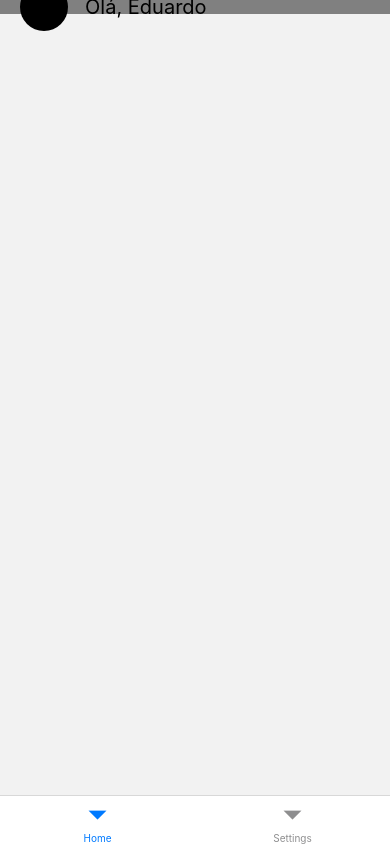
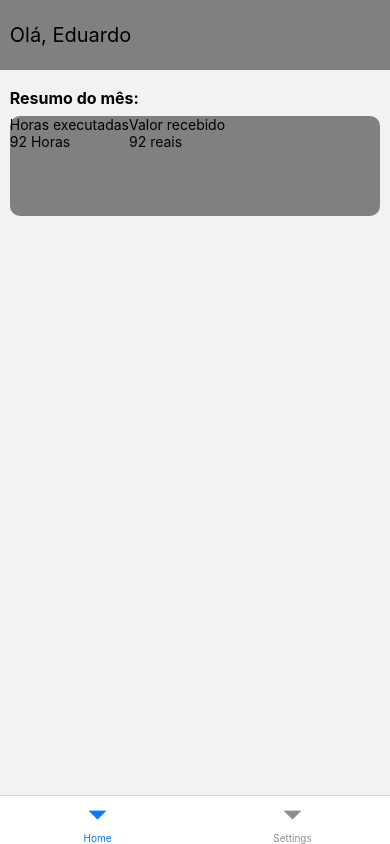
Before and after one commit to EduBarrros/OvertimeWizard, a React Native app: screen /Home in a window 390 px wide. Built offline with nearby package versions, Linux system fonts and the light colour scheme.

Commit message:
Feat: add OvertimeResume

```diff
--- a/src/components/Header/index.tsx
+++ b/src/components/Header/index.tsx
@@ -5,7 +5,6 @@ import styles from "./styles";
 const Header = () => {
   return (
     <View style={styles.MainContainer}>
-      <View style={styles.UserImage} />
       <Text style={styles.UserName}>{`Olá, ${"Eduardo"}`}</Text>
     </View>
   );
--- a/src/components/Header/styles.ts
+++ b/src/components/Header/styles.ts
@@ -5,10 +5,9 @@ const styles = StyleSheet.create({
     MainContainer: {
         backgroundColor: 'gray',
         width: '100%',
-        height: '30%',
-        flexDirection: 'row',
-        alignItems: 'center',
-        paddingHorizontal: '5%',
+        height: 70,
+        justifyContent: 'center',
+        paddingHorizontal: '2.5%',
     },
     UserImage: {
         width: 48,
@@ -22,7 +21,6 @@ const styles = StyleSheet.create({
         alignItems: 'center'
     },
     UserName: {
-        marginLeft: '5%',
         fontSize: 20
     }
 });
--- /dev/null
+++ b/src/components/OvertimeResume/index.tsx
@@ -0,0 +1,25 @@
+import React from "react";
+import { Text, View } from "react-native";
+import styles from "./styles";
+
+const OvertimeResume = () => {
+  return (
+    <>
+    <Text style={styles.ResumeTitle}>Resumo do mês:</Text>
+    <View style={styles.MainContainer}>
+      <View style={styles.SubContainer}>
+        <View>
+          <Text>Horas executadas</Text>
+          <Text>92 Horas</Text>
+        </View>
+        <View>
+          <Text>Valor recebido</Text>
+          <Text>92 reais</Text>
+        </View>
+      </View>
+    </View>
+    </>
+  );
+};
+
+export default OvertimeResume;
--- /dev/null
+++ b/src/components/OvertimeResume/styles.ts
@@ -0,0 +1,24 @@
+
+import { StyleSheet } from "react-native";
+
+const styles = StyleSheet.create({
+    MainContainer: {
+        width: '95%',
+        height: 100,
+        marginTop: 8,
+        backgroundColor: 'gray',
+        marginHorizontal: '2.5%',
+        borderRadius: 10
+    },
+    SubContainer: {
+        flexDirection: 'row'
+    },
+    ResumeTitle: {
+        marginLeft: '2.5%',
+        marginTop: 18,
+        fontSize: 16,
+        fontWeight: 'bold'
+    }
+});
+
+export default styles;
--- a/src/components/index.ts
+++ b/src/components/index.ts
@@ -1 +1,2 @@
-export { default as Home } from './Header';
+export { default as Header } from './Header';
+export { default as OvertimeResume } from './OvertimeResume';
--- a/src/screens/Home/index.tsx
+++ b/src/screens/Home/index.tsx
@@ -1,12 +1,13 @@
 import React from "react";
 import { Text, SafeAreaView} from "react-native";
 
-import Header from "../../components/Header";
+import { Header, OvertimeResume } from "../../components";
 
 const Home = () => {
     return(
         <SafeAreaView>
            <Header />
+           <OvertimeResume />
         </SafeAreaView>
     )
 };
```
